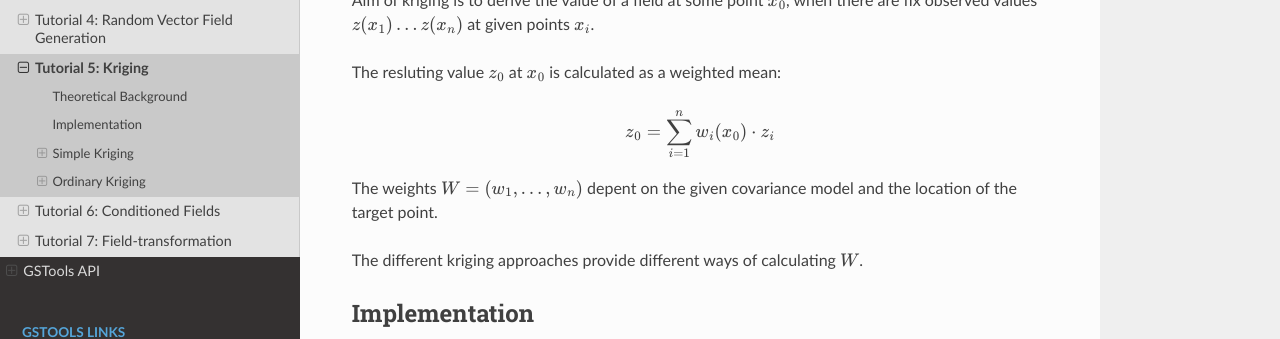
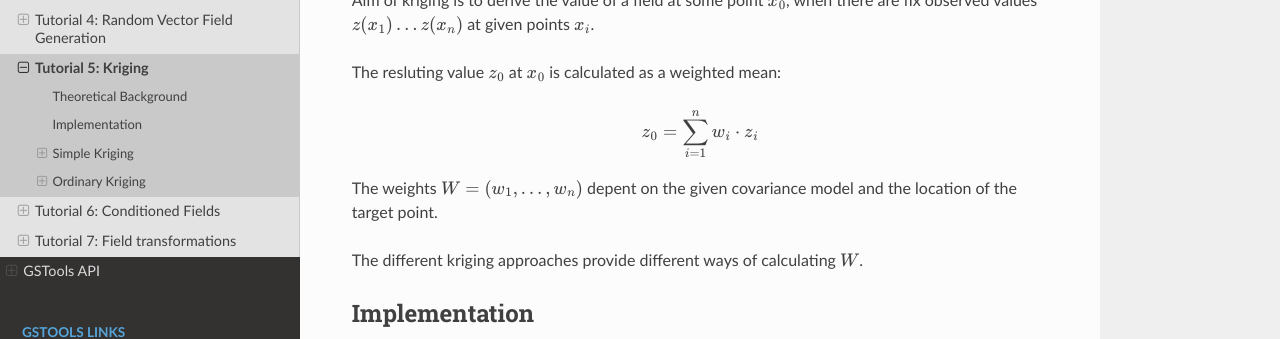
Before and after one commit to GeoStat-Framework/GSTools, a Sphinx documentation site: the page built from docs/source/tutorial_05_kriging.rst, in a window 1280 px wide and 900 px high, scrolled down 316 px. Shown: the part 151-490 px from the top of the window. Built offline with Sphinx 7.4.7 and the Read the Docs theme 2.0.0, drawn with Linux system fonts in a browser that asks for light colours; formulas are drawn with MathJax 3.

```diff
--- a/docs/source/tutorial_05_kriging.rst
+++ b/docs/source/tutorial_05_kriging.rst
@@ -20,7 +20,7 @@ The resluting value :math:`z_0` at :math:`x_0` is calculated as a weighted mean:
 
 .. math::
 
-   z_0 = \sum_{i=1}^n w_i(x_0) \cdot z_i
+   z_0 = \sum_{i=1}^n w_i \cdot z_i
 
 The weights :math:`W = (w_1,\ldots,w_n)` depent on the given covariance model and the location of the target point.
 
--- a/docs/source/tutorial_07_transformations.rst
+++ b/docs/source/tutorial_07_transformations.rst
@@ -1,5 +1,5 @@
-Tutorial 7: Field-transformation
-================================
+Tutorial 7: Field transformations
+=================================
 
 The generated fields of gstools are ordinary gaussian random fields.
 In application there are several transformations to describe real world
```
Also changed, not shown: README.md (+6 -0 lines).
